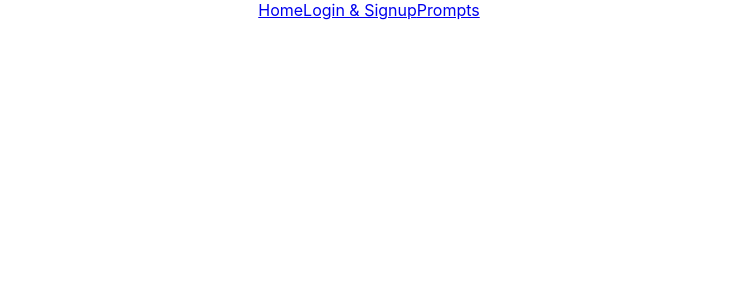
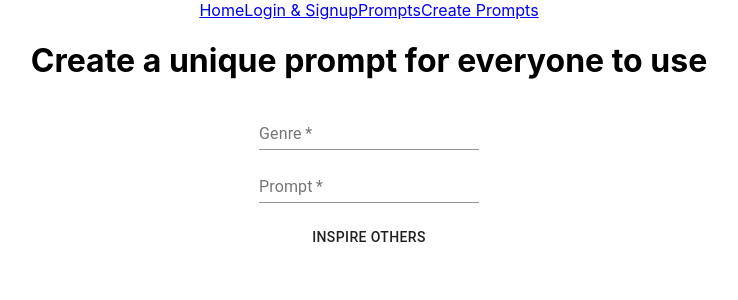
Before and after one commit to Gregory-Alexander-Bertrand/Writer-s-Unblocker-Frontend, a React (Create React App) app: page /CreatePrompts in a window 1280 px wide. Shown: the top 300 px of the page, without its empty margins (271-1009 px from the left). Built offline with nearby package versions, Linux system fonts and the light colour scheme.

Commit message:
create prompt page created

```diff
--- a/package.json
+++ b/package.json
@@ -21,8 +21,8 @@
   },
   "eslintConfig": {
     "extends": [
-      "react-app",
-      "react-app/jest"
+      "react-app"
+
     ]
   },
   "browserslist": {
--- a/src/App.js
+++ b/src/App.js
@@ -5,6 +5,7 @@ import {useState, useEffect} from 'react'
 import Home from './Pages/Home'
 import Login from './Pages/Login'
 import Prompts from './Pages/Prompts'
+import CreatePrompts from './Pages/CreatePrompts'
 import Navbar from './Components/Navbar'
 
 
@@ -31,6 +32,12 @@ function App() {
       <Prompts {...props} setUser={setUser} />
     )}
     />
+   <Route
+   path="/CreatePrompts"
+   render={() => {
+     return <CreatePrompts />
+   }}
+   />
     </div>
   );
 }
--- a/src/Components/Navbar.js
+++ b/src/Components/Navbar.js
@@ -28,9 +28,10 @@ const Navbar = (props) => {
                 </>
                 }
             </nav> */}
-                <Link to="/">Home</Link>
+            <Link to="/">Home</Link>
             <Link to="/Login">Login & Signup</Link>
             <Link to="/Prompts">Prompts</Link>
+            <Link to="/CreatePrompts">Create Prompts</Link>
         </div>
         </header>
     )
--- /dev/null
+++ b/src/Components/PromptInput.js
@@ -0,0 +1,32 @@
+import React from 'react'
+import { useState } from 'react'
+import { TextField, Box, Button} from '@material-ui/core'
+import axios from 'axios'
+
+const PromptInput = () => {
+    const [genre, setGenre] = useState('')
+    const [prompt, setPrompt] = useState('')
+
+    const handleSubmit = (e) => {
+        e.preventDefault()
+        axios.post(`${process.env.REACT_APP_BACKEND_URL}/prompt`, {
+            genre, prompt
+        }).then((response) => {
+            console.log(response)
+        })
+    }
+    return (
+        <div>
+            <form onSubmit={handleSubmit}>
+                <h1>Create a unique prompt for everyone to use</h1>
+                <TextField id="outlined-basic" label="Genre" required value={genre} onChange={(e) => setGenre(e.target.value)} />
+                <Box m={.6} />
+                <TextField id="outlined-basic" label="Prompt" required vale={prompt} onChange={(e) => setPrompt(e.target.value)} />
+                <Box m={2} />
+                <Button type="submit">Inspire Others</Button>
+            </form>
+        </div>
+    )
+}
+
+export default PromptInput
--- /dev/null
+++ b/src/Pages/CreatePrompts.js
@@ -0,0 +1,12 @@
+import React from 'react'
+import PromptInput from '../Components/PromptInput'
+
+const CreatePrompts = () => {
+    return (
+        <div>
+            <PromptInput />
+        </div>
+    )
+}
+
+export default CreatePrompts
--- a/src/Pages/Prompts.js
+++ b/src/Pages/Prompts.js
@@ -1,9 +1,9 @@
 import React from 'react'
 import axios from 'axios'
-import { useState} from 'react'
+import { useState } from 'react'
 
-const Prompts = () => {
-    const [prompt, setPrompt] = useState('')
+const Prompts = (props) => {
+    const [prompts, setPrompts] = useState('')
     const [genre, setGenre] = useState('')
 
     const getAllPrompts = (e) => {
@@ -11,13 +11,28 @@ const Prompts = () => {
         axios.get(`${process.env.REACT_APP_BACKEND_URL}/prompts`, {
             prompt, genre
         }).then((response) => {
-            console.log(response.data)
+            console.log(response.data.prompts)
+            {Object.keys(prompts).map((keyName, i) => (
+                <li>{i}</li>
+                ))}
         })
     }
+
+    // {Object.keys(prompts).map((keyName, i) => (
+    // <li>{i}</li>
+    // ))}
+
     return (
         <div>
-            <h1>HELLO FROM PROMPTS</h1>
             <button onClick={getAllPrompts}>Get Prompts</button>
+            {/* <ul>
+                {prompts}
+            </ul> */}
+           {/* {prompts.map((prompt) => {
+               return (
+               <li key={prompt.id}>{prompt.prompt}</li>
+               )
+           })} */}
         </div>
     )
 }
```
